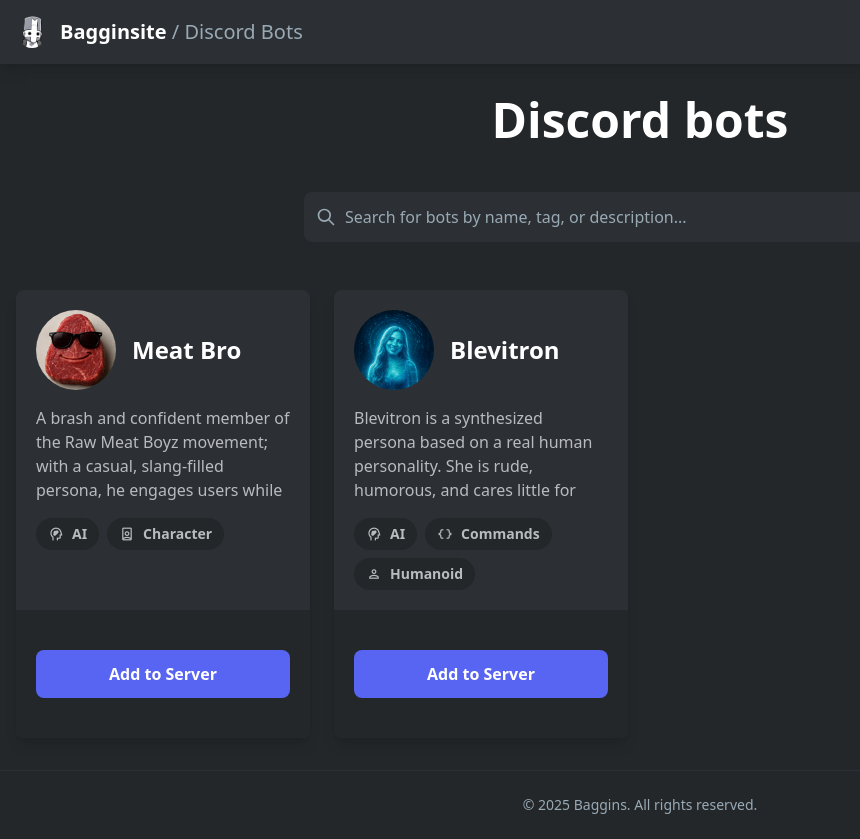
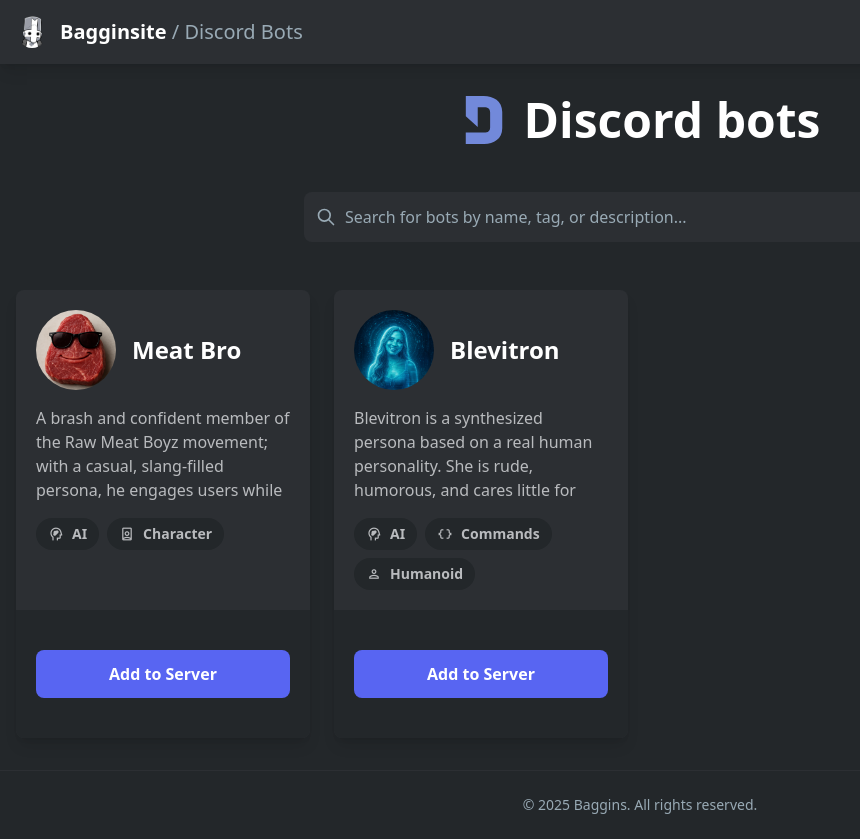
Before and after one commit to Baggins5066/Bagginsite, a React (Vite) app: page / in a window 1280 px wide. Shown: the whole page, without its empty margins (0-860 px from the left). Built offline with nearby package versions, Linux system fonts and the light colour scheme.

Commit message:
feat: Add Discord logo to main heading
Adds the Discord logo to the "Discord bots" heading on the main page.
The logo is an SVG and is displayed to the left of the text.
The layout is handled using flexbox to ensure proper alignment.

```diff
--- a/App.tsx
+++ b/App.tsx
@@ -6,6 +6,7 @@ import Header from './components/Header';
 import SearchBar from './components/SearchBar';
 import BotCard from './components/BotCard';
 import BotProfileCard from './components/BotProfileCard';
+import discordLogo from './assets/discord-logo.svg';
 
 const App: React.FC = () => {
   const [searchTerm, setSearchTerm] = useState('');
@@ -35,7 +36,10 @@ const App: React.FC = () => {
       <Header />
       <main className="container mx-auto px-4 py-8">
         <div className="text-center mb-12">
-          <h1 className="text-4xl md:text-5xl font-bold text-white mb-2">Discord bots</h1>
+          <div className="flex justify-center items-center mb-2">
+            <img src={discordLogo} alt="Discord Logo" className="h-12 w-12 mr-4" />
+            <h1 className="text-4xl md:text-5xl font-bold text-white">Discord bots</h1>
+          </div>
         </div>
 
         <SearchBar searchTerm={searchTerm} setSearchTerm={setSearchTerm} />
```
Also changed, not shown: assets/discord-logo.svg (added).
